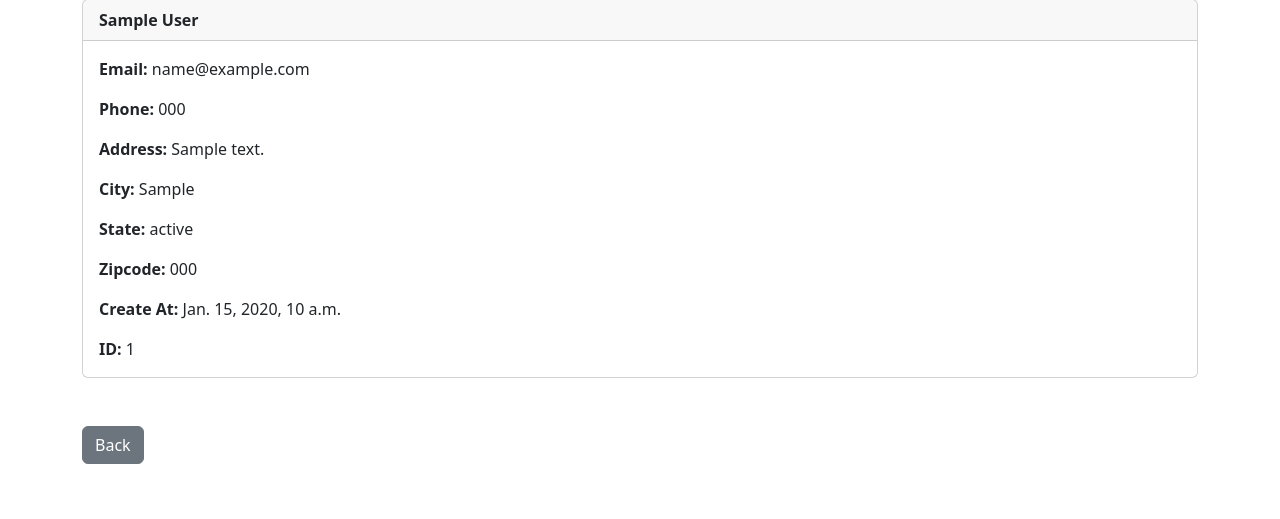
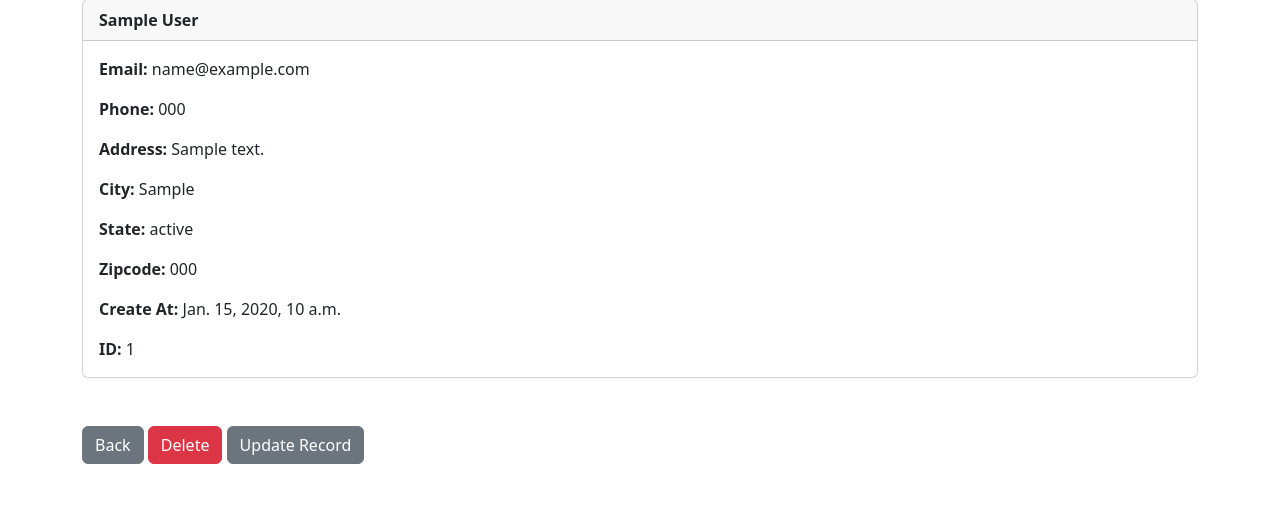
Before and after one commit to javierjuanJJ/djangoCRM, a Django app: page /record/1 in a window 1280 px wide. Shown: the part 57-576 px from the top of the page. Run offline with Django 4.2, Linux system fonts and the light colour scheme; a user stored in the database is signed in; tables that the repository leaves empty hold one stand-in row (values such as "Sample post").

Commit message:
Commit 11 delete records

```diff
--- a/templates/record.html
+++ b/templates/record.html
@@ -44,9 +44,9 @@
 <br/><br/>
 <a href="{% url 'home' %}" class="btn btn-secondary">Back</a>
 
-{#<a href="{% url 'delete_record' customer_record.id %}" class="btn btn-danger">Delete</a>#}
-{##}
-{#<a href="{% url 'update_record' customer_record.id %}" class="btn btn-secondary">Update Record</a>#}
+<a href="{% url 'delete_record' customer_record.id %}" class="btn btn-danger">Delete</a>
+
+<a href="{% url 'update_record' customer_record.id %}" class="btn btn-secondary">Update Record</a>
 
 
 {% endblock %}
--- a/website/urls.py
+++ b/website/urls.py
@@ -8,4 +8,5 @@ urlpatterns = [
     path('logout/', views.logout_user, name='logout'),
     path('register/', views.register_user, name='register'),
     path('record/<int:pk>', views.customer_record, name='record'),
+    path('delete_record/<int:pk>', views.delete_record, name='delete_record'),
 ]
--- a/website/views.py
+++ b/website/views.py
@@ -59,3 +59,14 @@ def customer_record(request, pk):
     else:
         messages.success(request, "You must be logged into view in this page")
         return redirect('home')
+
+
+def delete_record(request, pk):
+    if request.user.is_authenticated:
+        delete_it = Record.objects.get(id = pk)
+        delete_it.delete()
+        messages.success(request, 'Records deleted succesfully')
+        return redirect('home')
+    else:
+        messages.success(request, "You Must Be Logged In To Do That...")
+        return redirect('home')
```
